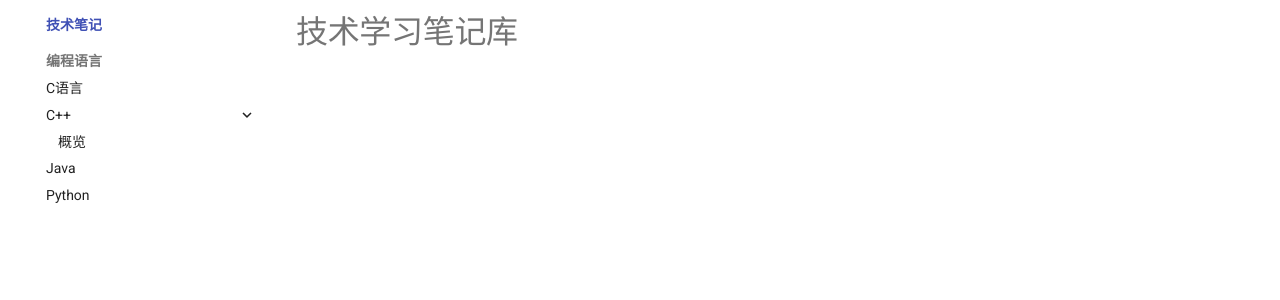
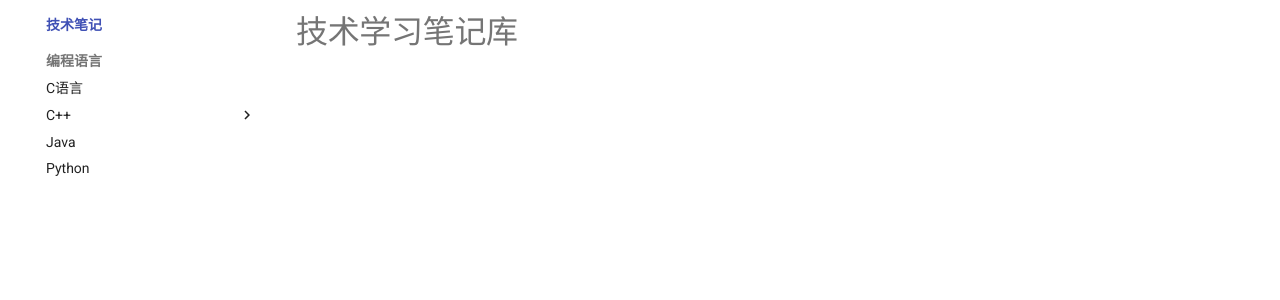
Before and after one commit to TPDCRN/TPDCRN.github.io, an MkDocs documentation site: the page built from docs/technology/index.md, in a window 1280 px wide. Shown: the part 135-435 px from the top of the page. Built offline with MkDocs 1.6.1 and Material for MkDocs 9.7.7, drawn with Linux system fonts in a browser that asks for light colours.

Commit message:
Update mkdocs.yml

```diff
--- a/mkdocs.yml
+++ b/mkdocs.yml
@@ -25,7 +25,6 @@ theme:
   features:
     - navigation.tabs              # 顶部大分类导航
     - navigation.sections          # 侧边栏分组显示
-    - navigation.expand            # 默认展开侧边栏（可选，看你喜好）
     - navigation.indexes           # 【核心】开启目录索引功能
     - navigation.top               # 回到顶部按钮
     - search.suggest               # 搜索自动建议
```
